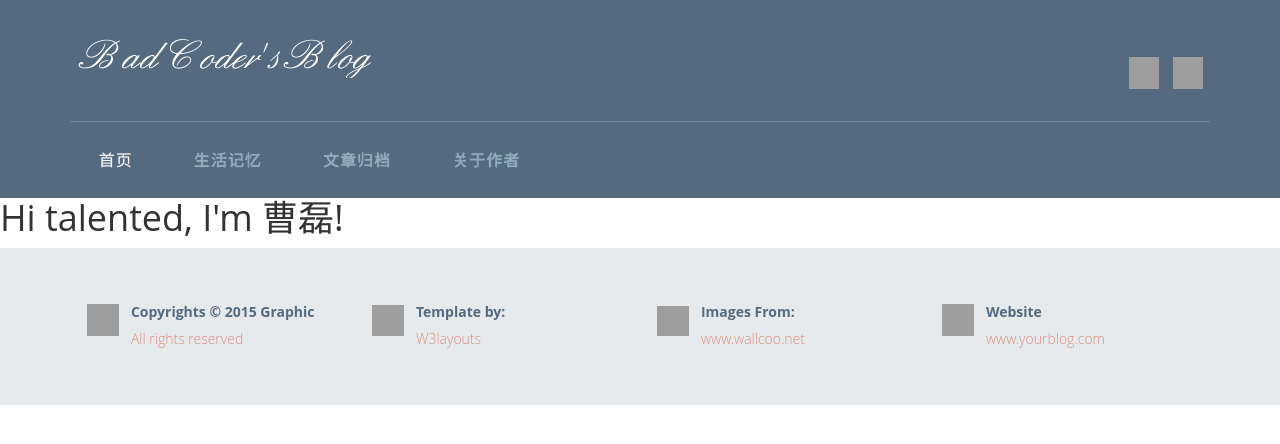
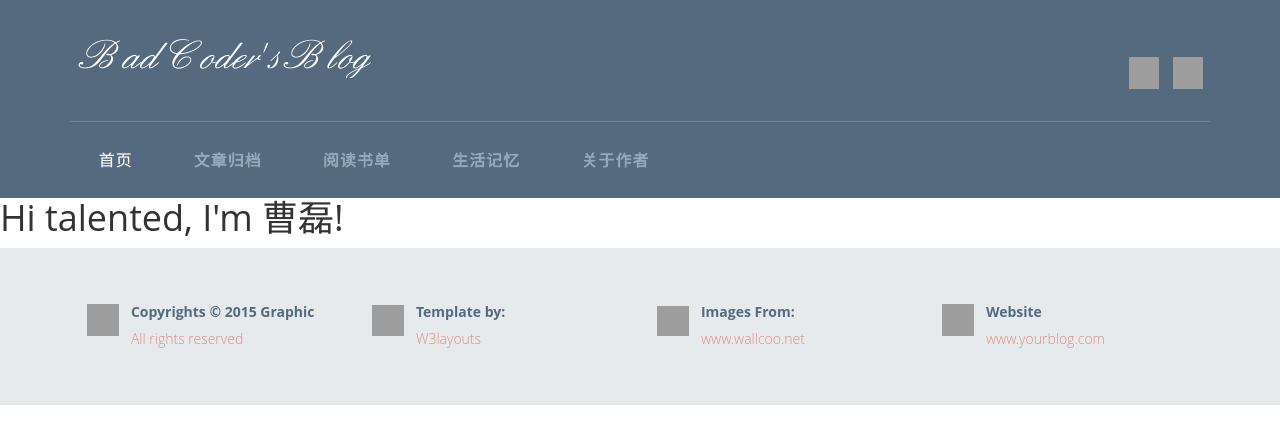
Before and after one commit to iamabadcoder/iamabadcoder.github.io, a Jekyll site: the page built from index.html, in a window 1280 px wide. Shown: the top 444 px of the page. Built offline with Jekyll 4.4.1, drawn with Linux system fonts in a browser that asks for light colours; grey boxes are pictures that could not be loaded.

Commit message:
add books page

```diff
--- a/_layouts/default.html
+++ b/_layouts/default.html
@@ -49,9 +49,10 @@
 					<span class="menu"> </span>
 					<ul class="cl-effect-15">
 						<li class="active"><a href="index.html">首页</a></li>
-						<li><a href="photos.html" data-hover="生活记忆">生活记忆</a></li>
-						<li><a href="blogs.html" data-hover="文章归档">文章归档</a></li>
-						<li><a href="about.html" data-hover="关于作者">关于作者</a></li>
+						<li><a href="blogs/index.html" data-hover="文章归档">文章归档</a></li>
+						<li><a href="books/index.html" data-hover="阅读书单">阅读书单</a></li>
+						<li><a href="lives/index.html" data-hover="生活记忆">生活记忆</a></li>
+						<li><a href="about/index.html" data-hover="关于作者">关于作者</a></li>
 						<div class="clearfix"> </div>
 					</ul>
 				</div>
```
Also changed, not shown: lives/index.html (added, +7 -0 lines).
